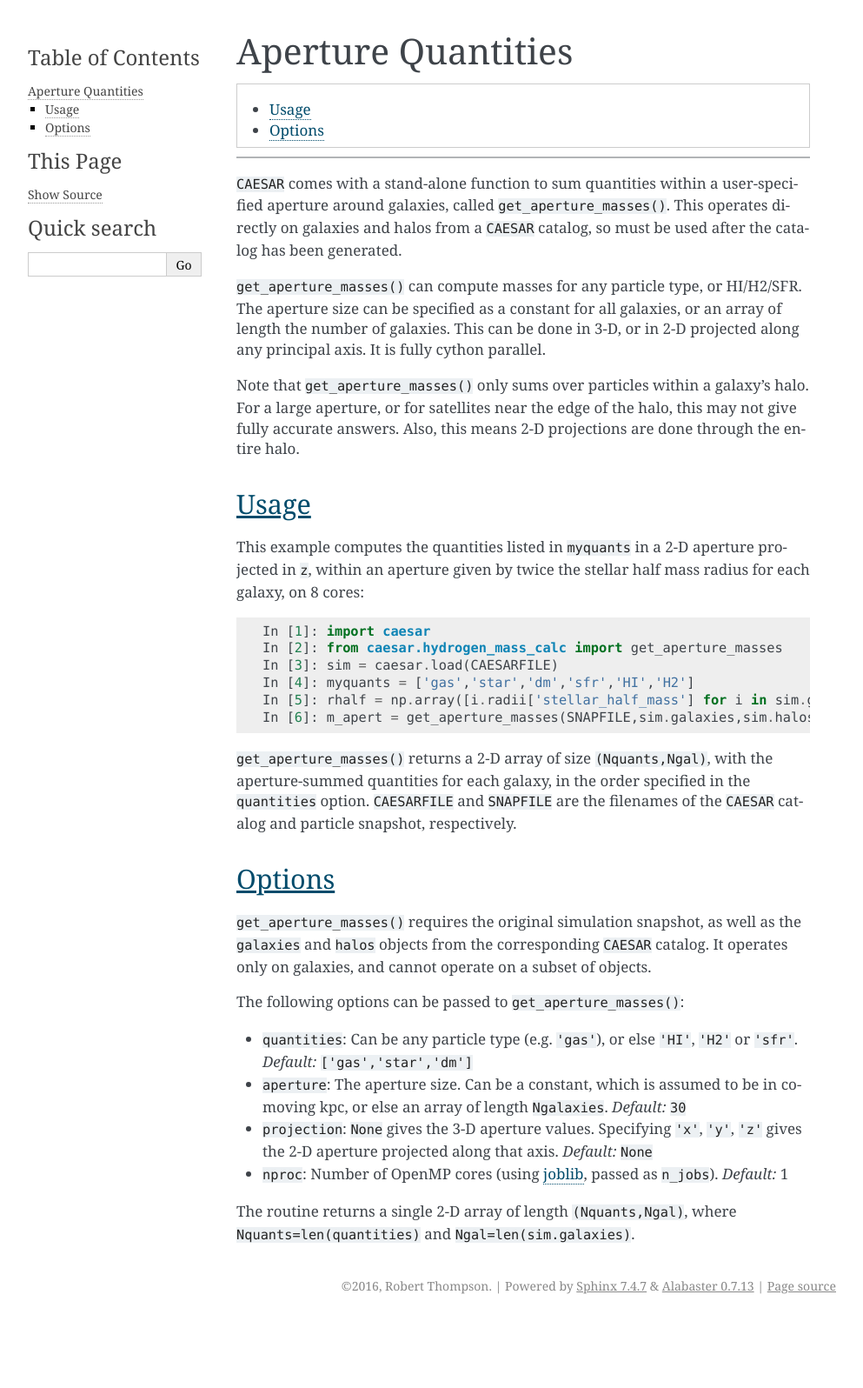
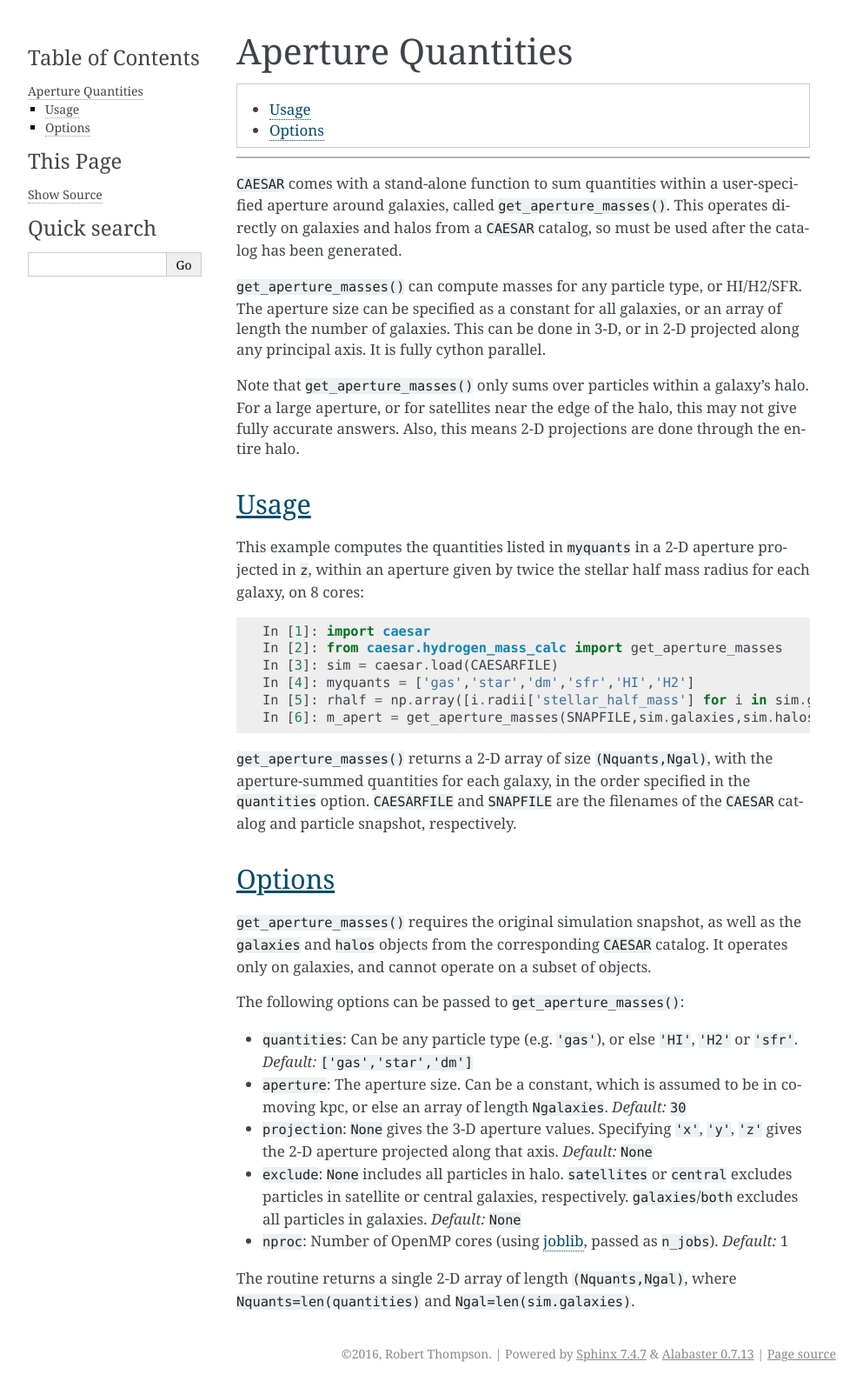
Before and after one commit to dnarayanan/caesar, a Sphinx documentation site: the page built from docs/source/aperture.rst, in a window 1280 px wide. Shown: the whole page at 87% size, without its empty margins (148-1141 px from the left). Built offline with Sphinx 7.4.7, drawn with Linux system fonts in a browser that asks for light colours; before the commit the page ends 1518 px from its top, so only the background shows below that.

Commit message:
Add option in get_aperture_masses() to exclude particles in sat and/or central galaxies

```diff
--- a/docs/source/aperture.rst
+++ b/docs/source/aperture.rst
@@ -40,6 +40,7 @@ The following options can be passed to ``get_aperture_masses()``:
 * ``quantities``: Can be any particle type (e.g. ``'gas'``), or else ``'HI'``, ``'H2'`` or ``'sfr'``.  *Default:* ``['gas','star','dm']``
 * ``aperture``:  The aperture size.  Can be a constant, which is assumed to be in comoving kpc, or else an array of length ``Ngalaxies``.  *Default:* ``30``
 * ``projection``: ``None`` gives the 3-D aperture values.  Specifying ``'x'``, ``'y'``, ``'z'`` gives the 2-D aperture projected along that axis. *Default:* ``None``
+* ``exclude``: ``None`` includes all particles in halo.  ``satellites`` or ``central`` excludes particles in satellite or central galaxies, respectively.  ``galaxies``/``both`` excludes all particles in galaxies. *Default:* ``None``
 * ``nproc``: Number of OpenMP cores (using `joblib <https://joblib.readthedocs.io/en/latest/generated/joblib.Parallel.html>`_, passed as ``n_jobs``). *Default:* 1
 
 The routine returns a single 2-D array of length ``(Nquants,Ngal)``, where ``Nquants=len(quantities)`` and ``Ngal=len(sim.galaxies)``.
```
Also changed, not shown: 1 other file.
